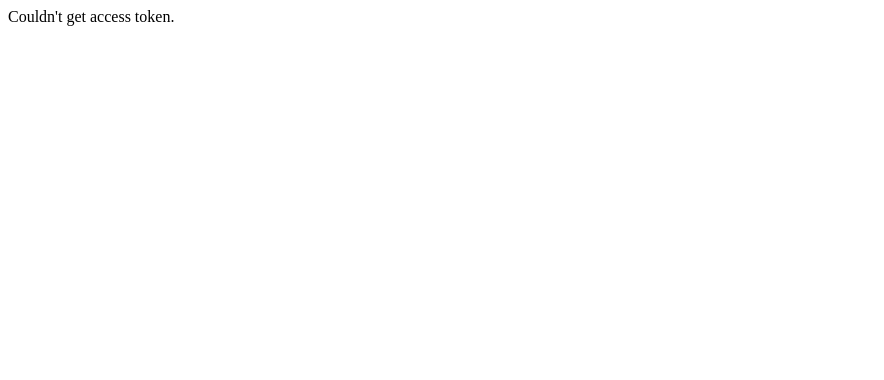
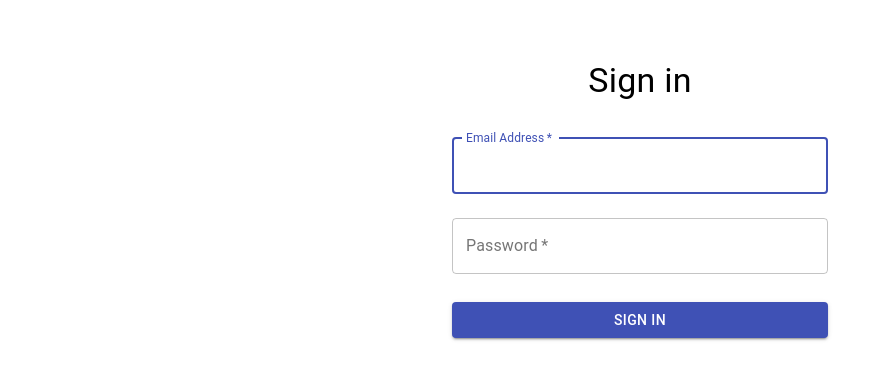
Before and after one commit to kybowers/playlist-explorer, a React (Create React App) app: page / in a window 1280 px wide. Shown: the top 380 px of the page, without its empty margins (0-884 px from the left). Built offline with nearby package versions, Linux system fonts and the light colour scheme.

Commit message:
format files and add a basic login form

```diff
--- a/src/App.js
+++ b/src/App.js
@@ -1,44 +1,42 @@
-import React from 'react';
-import {
-  HashRouter as Router,
-  Switch,
-  Route,
-} from "react-router-dom";
-import Dashboard from './Components/Dashboard';
-import apiService from './Services/apiService';
+import React from "react";
+import { HashRouter as Router, Switch, Route } from "react-router-dom";
+import Dashboard from "./Components/Dashboard";
+import Login from "./Components/Login";
+import apiService from "./Services/apiService";
 
-const client_id = 'dea2db6618114b038ae3fd02284a8bde';
-const response_type = 'token';
-const redirect_uri = 'http://localhost:3000/app'
+const client_id = "dea2db6618114b038ae3fd02284a8bde";
+const response_type = "token";
+const redirect_uri = "http://localhost:3000/app";
 
 function App() {
   return (
-
-    <Router >
+    <Router>
       <Switch>
-          <Route path='/login' component={() => {
+        <Route
+          path="/login"
+          component={() => {
             window.location.href = `https://accounts.spotify.com/authorize?client_id=${client_id}&response_type=${response_type}&redirect_uri=${redirect_uri}`;
             return null;
-          }}/>
-          <Route path="/" component={AppWrapper} />
-        </Switch>
+          }}
+        />
+        <Route path="/" component={AppWrapper} />
+      </Switch>
     </Router>
   );
 }
 
 const AppWrapper = props => {
-  const hashObject = props.location.hash.substr(2)
-      .split("&")
-      .map(v => v.split("="))
-      .reduce( (pre, [key, value]) => ({ ...pre, [key]: value }), {} );
-  if (hashObject['access_token']) {
-    apiService.updateAuth(hashObject['access_token'])
-    return (<Dashboard />)
+  const hashObject = props.location.hash
+    .substr(2)
+    .split("&")
+    .map(v => v.split("="))
+    .reduce((pre, [key, value]) => ({ ...pre, [key]: value }), {});
+  if (hashObject["access_token"]) {
+    apiService.updateAuth(hashObject["access_token"]);
+    return <Dashboard />;
   } else {
-    return (<div>
-      Couldn't get access token.
-    </div>)
+    return <Login />;
   }
-}
+};
 
 export default App;
--- /dev/null
+++ b/src/Components/Login/index.jsx
@@ -0,0 +1,64 @@
+import React from "react";
+import Button from "@material-ui/core/Button";
+import Container from "@material-ui/core/Container";
+import TextField from "@material-ui/core/TextField";
+import Typography from "@material-ui/core/Typography";
+import { makeStyles } from "@material-ui/core/styles";
+
+const useStyles = makeStyles(theme => ({
+  formArea: {
+    display: "flex",
+    flexDirection: "column",
+    alignItems: "center",
+    padding: 10,
+    marginTop: 50,
+  },
+  form: {
+    marginTop: 20,
+    marginBottom: 20,
+  },
+  submit: {
+    marginTop: 20
+  }
+}));
+
+const Login = props => {
+  const classes = useStyles();
+
+  return (
+    <Container component="main" maxWidth="xs">
+      <div className={classes.formArea} elevation={2}>
+        <Typography variant="h4">Sign in</Typography>
+        <form className={classes.form} noValidate>
+          <TextField
+            variant="outlined"
+            margin="normal"
+            required
+            fullWidth
+            id="email"
+            label="Email Address"
+            name="email"
+            autoComplete="email"
+            autoFocus
+          />
+          <TextField
+            variant="outlined"
+            margin="normal"
+            required
+            fullWidth
+            name="password"
+            label="Password"
+            type="password"
+            id="password"
+            autoComplete="current-password"
+          />
+          <Button type="submit" fullWidth variant="contained" color="primary" className={classes.submit}>
+            Sign In
+          </Button>
+        </form>
+      </div>
+    </Container>
+  );
+};
+
+export default Login;
--- a/src/Components/PlaylistCard/index.jsx
+++ b/src/Components/PlaylistCard/index.jsx
@@ -1,30 +1,30 @@
-import React, {useState, useEffect} from 'react';
-import Card from '@material-ui/core/Card';
-import CardContent from '@material-ui/core/CardContent';
-import CardMedia from '@material-ui/core/CardMedia';
-import CardActions from '@material-ui/core/CardActions';
-import clsx from 'clsx';
-import Collapse from '@material-ui/core/Collapse';
-import IconButton from '@material-ui/core/IconButton';
-import { makeStyles } from '@material-ui/core/styles';
+import React, { useState, useEffect } from "react";
+import Card from "@material-ui/core/Card";
+import CardContent from "@material-ui/core/CardContent";
+import CardMedia from "@material-ui/core/CardMedia";
+import CardActions from "@material-ui/core/CardActions";
+import clsx from "clsx";
+import Collapse from "@material-ui/core/Collapse";
+import IconButton from "@material-ui/core/IconButton";
+import { makeStyles } from "@material-ui/core/styles";
 
-import apiService from '../../Services/apiService';
+import apiService from "../../Services/apiService";
 
 const useStyles = makeStyles({
   media: {
-      height: 275,
+    height: 275
   },
   expand: {
-        transform: 'rotate(0deg)',
-        marginLeft: 'auto',
+    transform: "rotate(0deg)",
+    marginLeft: "auto"
   },
   expandOpen: {
-    transform: 'rotate(180deg)',
-    },
+    transform: "rotate(180deg)"
+  }
 });
 
 const PlaylistCard = props => {
-    const {playlist} = props;
+  const { playlist } = props;
   const [playlistData, setPlaylistData] = useState(null);
   const classes = useStyles();
   const [expanded, setExpanded] = React.useState(false);
@@ -38,11 +38,12 @@ const PlaylistCard = props => {
       const response = await apiService.get(`https://api.spotify.com/v1/playlists/${playlist.id}`);
       const json = await response.json();
       setPlaylistData(json);
-        }
+    };
     handleGetData();
   });
 
-    return (<Card>
+  return (
+    <Card>
       <CardMedia
         className={classes.media}
         image={playlist.images[0].url}
@@ -52,7 +53,7 @@ const PlaylistCard = props => {
       <CardActions disableSpacing>
         <IconButton
           className={clsx(classes.expand, {
-                    [classes.expandOpen]: expanded,
+            [classes.expandOpen]: expanded
           })}
           onClick={handleExpandClick}
           aria-expanded={expanded}
@@ -63,14 +64,14 @@ const PlaylistCard = props => {
       </CardActions>
       <Collapse in={expanded} timeout="auto" unmountOnExit>
         <CardContent>
-                {playlistData && playlistData.tracks && playlistData.tracks.items &&
-                    playlistData.tracks.items.map(item =>
-                        <div key={item.track.id}>
-                            {item.track.name}
-                        </div>)}
+          {playlistData &&
+            playlistData.tracks &&
+            playlistData.tracks.items &&
+            playlistData.tracks.items.map(item => <div key={item.track.id}>{item.track.name}</div>)}
         </CardContent>
       </Collapse>
-    </Card>)
-}
+    </Card>
+  );
+};
 
 export default PlaylistCard;
--- a/src/Services/apiService.js
+++ b/src/Services/apiService.js
@@ -1,20 +1,22 @@
-const userAuth = {}
+const userAuth = {};
 
 export default {
-    get: url =>  fetch(url, {
-        method: 'GET',
-        headers: {
-            'Authorization': userAuth['access_token'],
-        }
+  get: url =>
+    fetch(url, {
+      method: "GET",
+      headers: {
+        Authorization: userAuth["access_token"]
+      }
     }),
-    post: (url, data) =>  fetch(url, {
-        method: 'POST',
-        body: JSON.stringify(data),
-        headers: {
-            'Authorization': userAuth['access_token']
-        }
+  post: (url, data) =>
+    fetch(url, {
+      method: "POST",
+      body: JSON.stringify(data),
+      headers: {
+        Authorization: userAuth["access_token"]
+      }
     }),
-    updateAuth: (accessToken) => {
-        userAuth['access_token'] = 'Bearer ' + accessToken;
-    },
+  updateAuth: accessToken => {
+    userAuth["access_token"] = "Bearer " + accessToken;
+  }
 };
```
Also changed, not shown: src/Components/Dashboard/index.jsx (+9 -11 lines), src/Components/MyPlaylists/index.jsx (+16 -15 lines), src/index.js (+5 -5 lines). Lines whose indentation alone changed are shown as unchanged.
